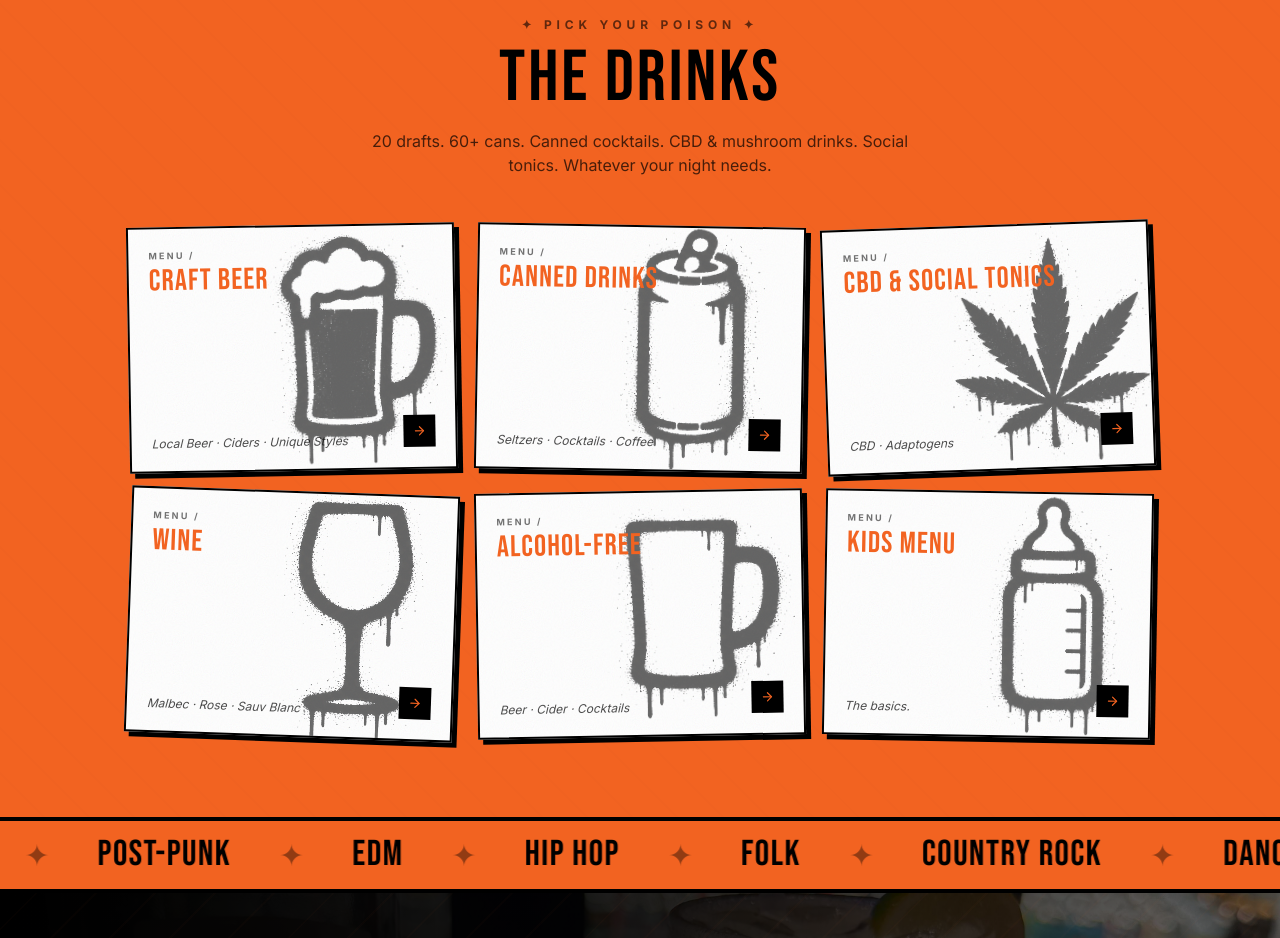
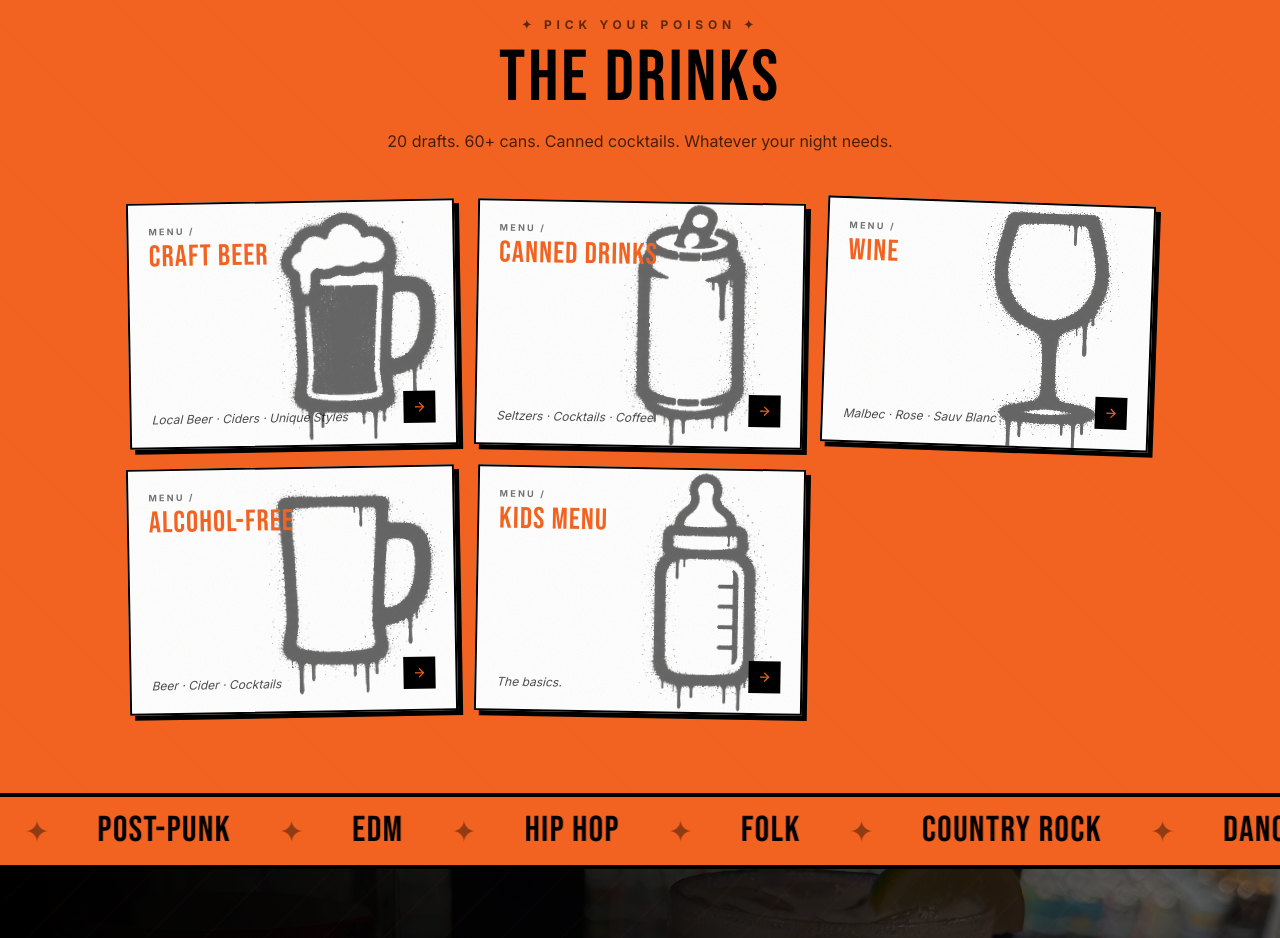
Before and after one commit to AppStudioPros/oasis-pub, a Next.js app: page / in a window 1280 px wide. Shown: the part 1020-1958 px from the top of the page. Built offline with nearby package versions, Linux system fonts and the light colour scheme; no server answers; the database is empty.

Commit message:
fix: remove CBD & Social Tonics card and references from home page and drinks page

```diff
--- a/src/app/drinks/DrinksClient.tsx
+++ b/src/app/drinks/DrinksClient.tsx
@@ -55,7 +55,7 @@ export default function DrinksClient({ data }: { data: DrinksData }) {
       <PageHero
         eyebrow="Pick Your Poison"
         title="The Drinks"
-        subtitle="20 drafts. 60+ cans. Canned cocktails. CBD & mushroom drinks. Social tonics. Whatever your night needs."
+        subtitle="20 drafts. 60+ cans. Canned cocktails. Whatever your night needs."
       />
 
       <SectionDivider
--- a/src/app/drinks/page.tsx
+++ b/src/app/drinks/page.tsx
@@ -4,7 +4,6 @@ import { getOasisMenuTabs } from "@/lib/supabase";
 // JSON fallbacks (used if Supabase returns empty)
 import craftBeerFallback from "@/data/drinks/craft-beer.json";
 import seltzersFallback from "@/data/drinks/seltzers.json";
-import chillFallback from "@/data/drinks/chill.json";
 import wineFallback from "@/data/drinks/wine.json";
 import alcoholFreeFallback from "@/data/drinks/alcohol-free.json";
 import kidsMenuFallback from "@/data/drinks/kids-menu.json";
@@ -12,16 +11,15 @@ import kidsMenuFallback from "@/data/drinks/kids-menu.json";
 export const revalidate = 60;
 
 export const metadata = {
-  title: "Drinks — Craft Beer, Cocktails, Wine, CBD & More",
+  title: "Drinks — Craft Beer, Cocktails, Wine & More",
   description:
-    "20 drafts, 60+ cans, canned cocktails, CBD & mushroom drinks, social tonics and alcohol-free options at The Oasis Pub in New London, CT.",
+    "20 drafts, 60+ cans, canned cocktails, wine, and alcohol-free options at The Oasis Pub in New London, CT.",
   alternates: { canonical: "https://oasisnewlondon.com/drinks" },
 };
 
 const FALLBACK_MENUS = {
   "Craft Beer": craftBeerFallback,
   "Canned Drinks": seltzersFallback,
-  "CBD & Social Tonics": chillFallback,
   "Wine": wineFallback,
   "Alcohol-Free": alcoholFreeFallback,
   "Kids Menu": kidsMenuFallback,
--- a/src/components/home/DrinksGrid.tsx
+++ b/src/components/home/DrinksGrid.tsx
@@ -17,12 +17,6 @@ const TILES = [
     sample: "Seltzers · Cocktails · Coffee",
     rotation: "rotate-1",
     icon: "/images/icons/seltzers.png",
-  },
-  {
-    label: "CBD & Social Tonics",
-    sample: "CBD · Adaptogens",
-    rotation: "-rotate-2",
-    icon: "/images/icons/cbd.png",
   },
   {
     label: "Wine",
@@ -70,7 +64,7 @@ export default function DrinksGrid() {
             The Drinks
           </h2>
           <p className="text-black/70 text-sm md:text-base mt-4 max-w-xl mx-auto">
-            20 drafts. 60+ cans. Canned cocktails. CBD & mushroom drinks. Social tonics. Whatever your night needs.
+            20 drafts. 60+ cans. Canned cocktails. Whatever your night needs.
           </p>
         </motion.div>
 
```
